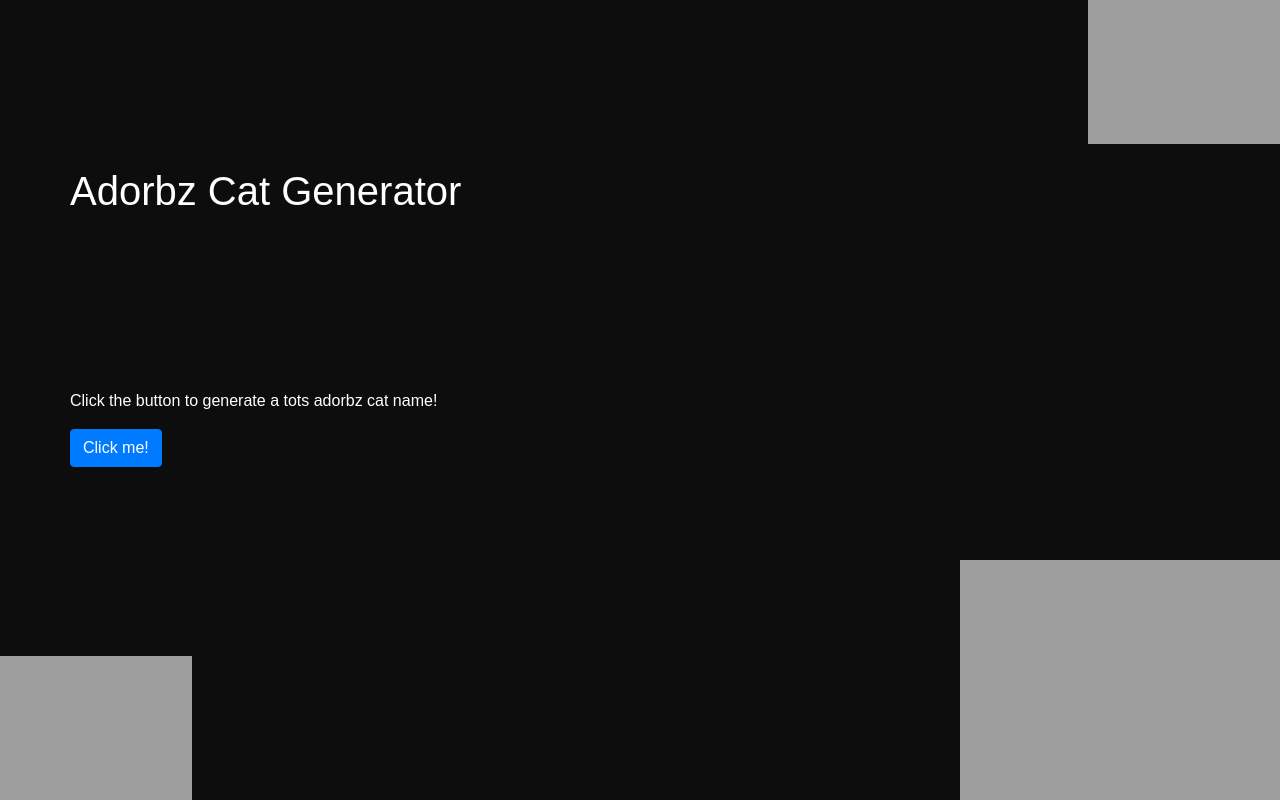
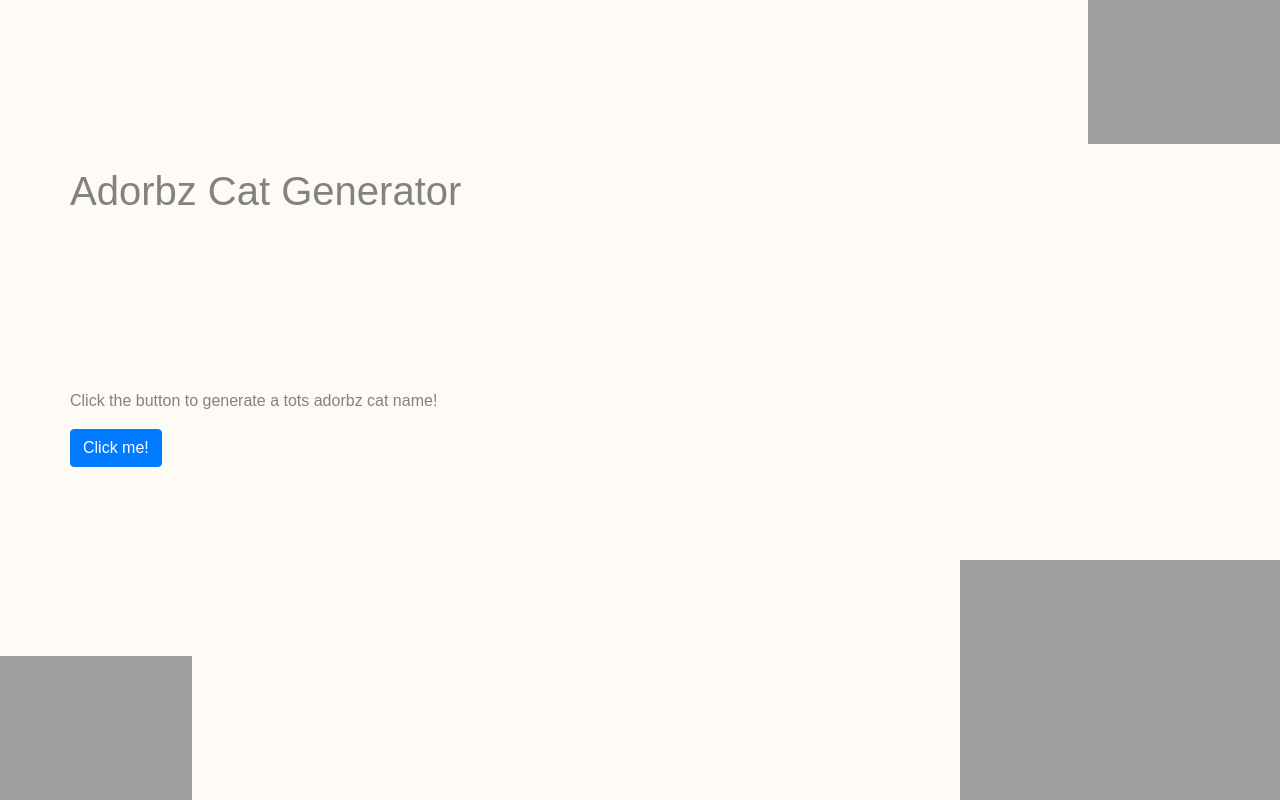
Before and after one commit to rishirajsingh90/adorbz-cat-generator, a React app: page / in a window 1280 px wide. Built offline with nearby package versions, Linux system fonts and the light colour scheme.

Commit message:
Update styles.css
Updated some colors. Updating master directly because yolo.

```diff
--- a/src/styles.css
+++ b/src/styles.css
@@ -1,13 +1,14 @@
 .App {
   font-family: sans-serif;
   text-align: center;
-  background-color: rgb(13, 13, 13);
-  color: white;
+  background-color: rgb(254,250,246);
+  color: rgb(130,130,130);
   height: 100vh;
 }
 
 .Title {
   padding: 15% 0px 15% 0px;
+  color: rgb(130,130,130)
 }
 
 .cat-top-right {
```
